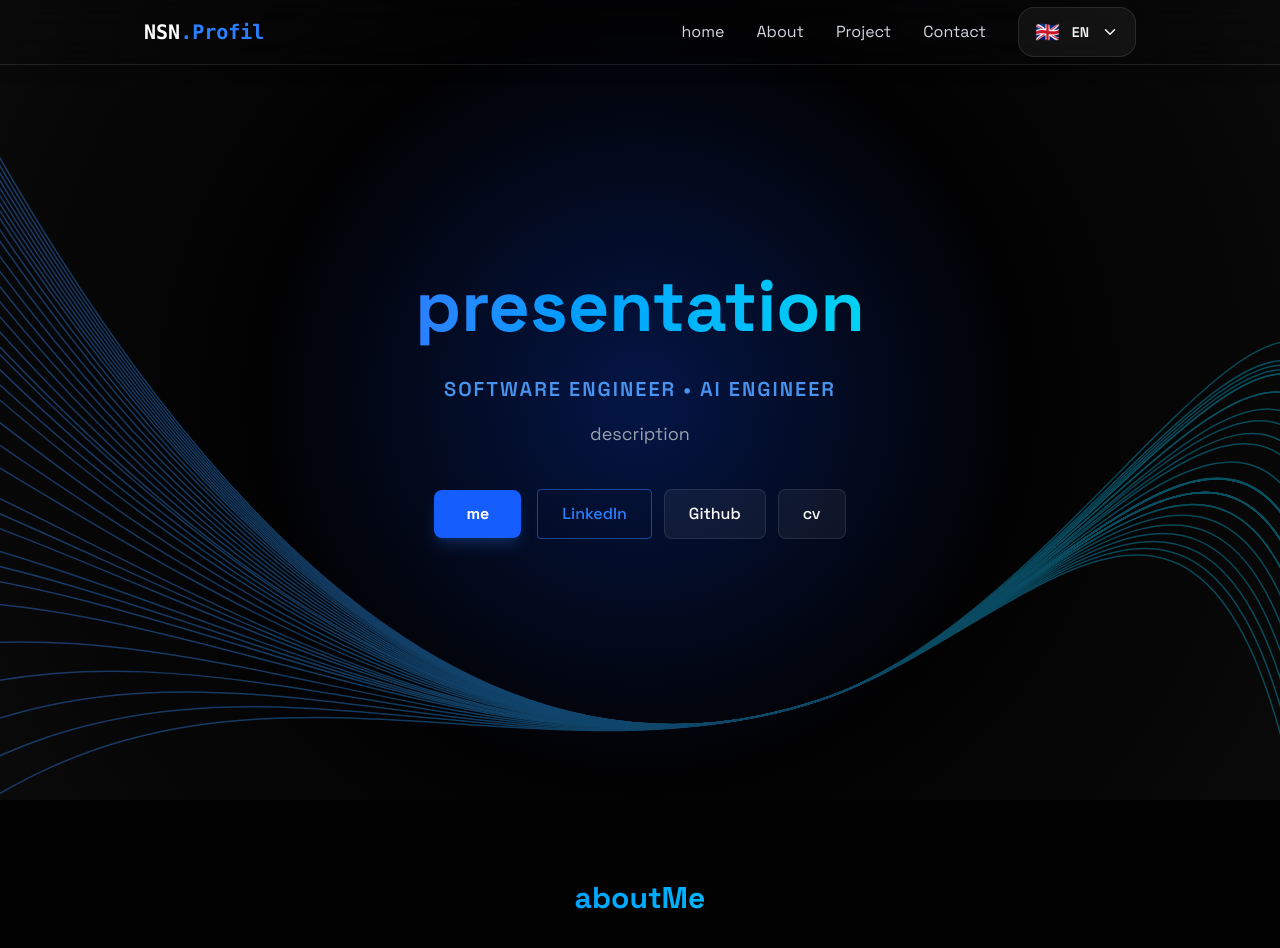
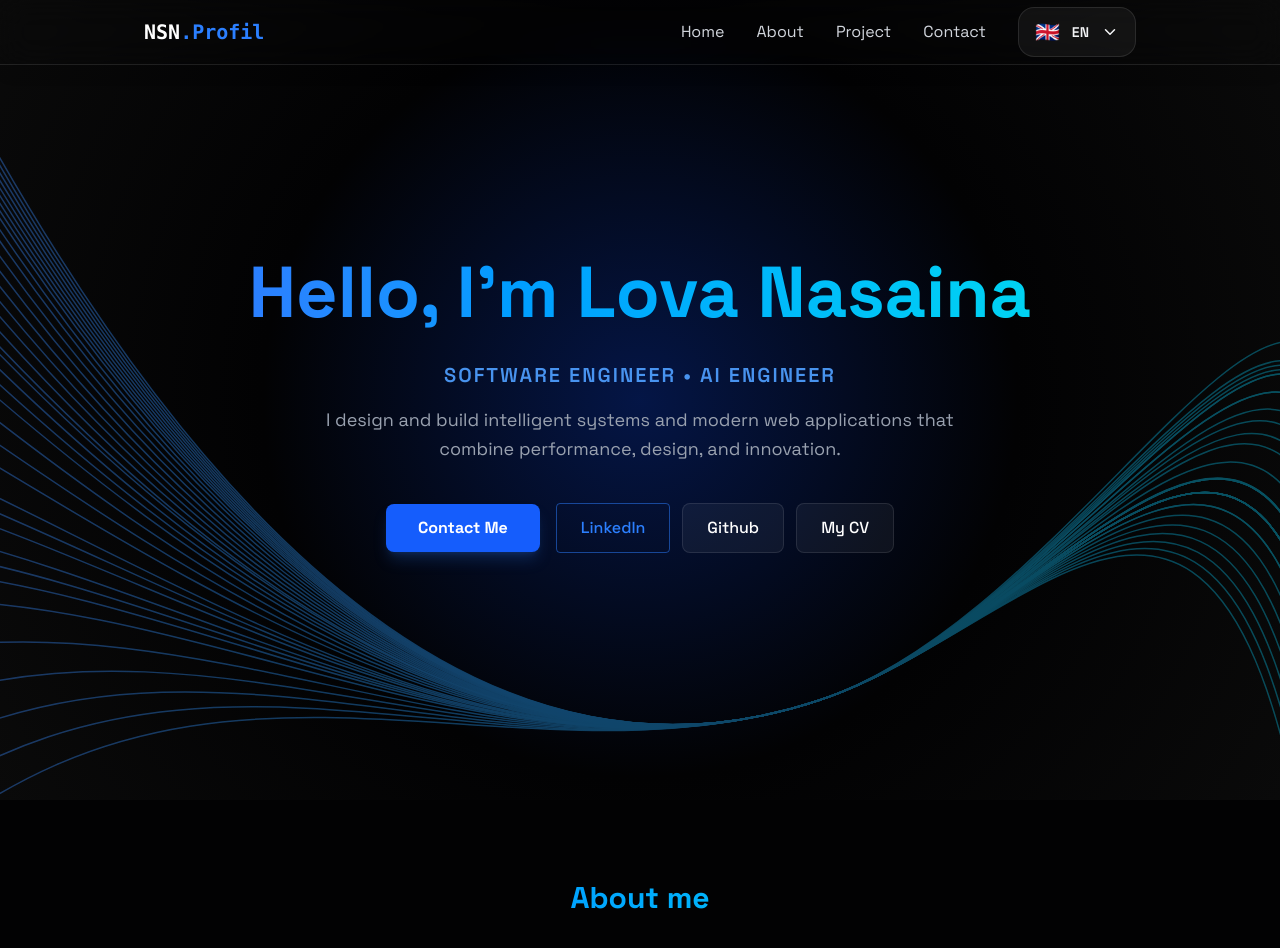
Before and after one commit to Lova-Nasaina/Portfolio, a React (Vite) app: page / in a window 1280 px wide. Shown: the top 948 px of the page. Built offline with nearby package versions, Linux system fonts and the light colour scheme.

Commit message:
feat: add multilangue token for building bilange

```diff
--- a/public/locales/en.json
+++ b/public/locales/en.json
@@ -1,3 +1,24 @@
 {
-    "greeting" : "Hello , Welcome ! "
+    "greeting" : "Hello , Welcome ! ",
+    "presentation": "Hello, I'm Lova Nasaina",
+    "description": "I design and build intelligent systems and modern web applications that combine performance, design, and innovation.",
+    "home": "Home",
+    "About": "About",
+    "Project": "Project",
+    "Contact": "Contact",
+    "cv": "My CV",
+    "me": "Contact Me",
+    "about_competence": "Tout au long de mes projets, j’ai développé des compétences solides et une approche pragmatique pour résoudre des problèmes complexes. Voici les principales technologies et outils que j’utilise au quotidien :",
+    "aboutMe": "About me",
+    "education": "Education",
+    "experience": "Expérience professionnelle",
+    "title_work": "Full-Stack Developer – Citizen Platform Project in Madagascar (2025)",
+    "li1": "Design and development of a platform bringing together public sector stakeholders for consultation and local governance.",
+    "li2": "Integration of collaboration solutions with NGOs to facilitate the approval of proposals.",
+    "li3": "Implementation of a public dashboard displaying the platform's key statistics.",
+    "certification": "Certifications",
+    "odc_title": "Full-Stack Developer Certification with Node.js and MongoDB",
+    "odc": "Orange Digital Center Madagascar (2025)",
+    "project": "Feature Projects",
+    "colaborate": "Ready to collaborate"
 }
--- a/public/locales/fr.json
+++ b/public/locales/fr.json
@@ -1,3 +1,24 @@
 {
-    "greeting" : "Bonjour, Bienvenue !"
+    "greeting" : "Bonjour, Bienvenue !",
+    "presentation": "Bonjour, je suis Lova Nasaina",
+    "description": "Je conçois et développe des systèmes intelligents et des applications web modernes qui allient performance, esthétique et innovation.",
+    "home": "Accueil",
+    "About": "A propos",
+    "Project": "Projets",
+    "Contact": "Contact",
+    "cv": "Mon CV",
+    "me": "Contactez-moi",
+    "about_competence": "Tout au long de mes projets, j’ai développé des compétences solides et une approche pragmatique pour résoudre des problèmes complexes. Voici les principales technologies et outils que j’utilise au quotidien :",
+    "aboutMe": "A propos de moi",
+    "education": "Education",
+    "experience": "Expérience professionnelle",
+    "title_work": "Développeur Fullstack – Projet plateforme citoyenne à Madagascar ( 2025 )",
+    "li1": "Conception et développement d’une plateforme réunissant les acteurs publics pour la concertation et la gouvernance locale.",
+    "li2": "Intégration de solutions de collaboration avec les ONG pour faciliter la validation des propositions.",
+    "li3": "Mise en place d’un tableau de bord public affichant les statistiques clés de la plateforme.",
+    "certification": "Certifications",
+    "odc_title": "Certification Développeur Fullstack avec Node.js et MongoDB",
+    "odc": "Orange Digital Center Madagascar (2025)",
+    "project": "Projets phares",
+    "colaborate": "Prêt à collaborer"
 }
--- a/src/App.jsx
+++ b/src/App.jsx
@@ -1,6 +1,5 @@
 import './App.css'
 import './index.css'
-import { useTranslation } from 'react-i18next'
 import { LoadingScreen } from './components/LoadingScreen';
 import { useState } from 'react';
 import { NavBar } from './components/NavBar';
@@ -10,15 +9,16 @@ import { About } from './components/sections/About';
 import { Projects } from './components/sections/Projects';
 import { Contact } from './components/sections/Contact';
 import { Footer } from './components/sections/Footer';
+import { Toaster } from 'react-hot-toast';
 
 function App() {
-  const { t } = useTranslation();
   const [isLoaded, setIsLoaded] = useState(false);
   const [menuOpen, setMenuOpen] = useState(false);
 
 
   return (
     <>
+      <Toaster position="bottom-right" reverseOrder={false} />
       {!isLoaded && <LoadingScreen onComplete={() => setIsLoaded(true)}/>}{" "}
       <div className={`min-h-screen transition-opacity duration-700 ${isLoaded ? "opacity-100" : "opacity-0"} bg-transparent text-grey-100`}>
           <NavBar menuOpen={menuOpen} setMenuOpen={setMenuOpen}/>
```
Also changed, not shown: src/i18n.js (line endings or trailing spaces), src/index.css (line endings or trailing spaces), 2 other files (tests, documents, lock files or other folders).
